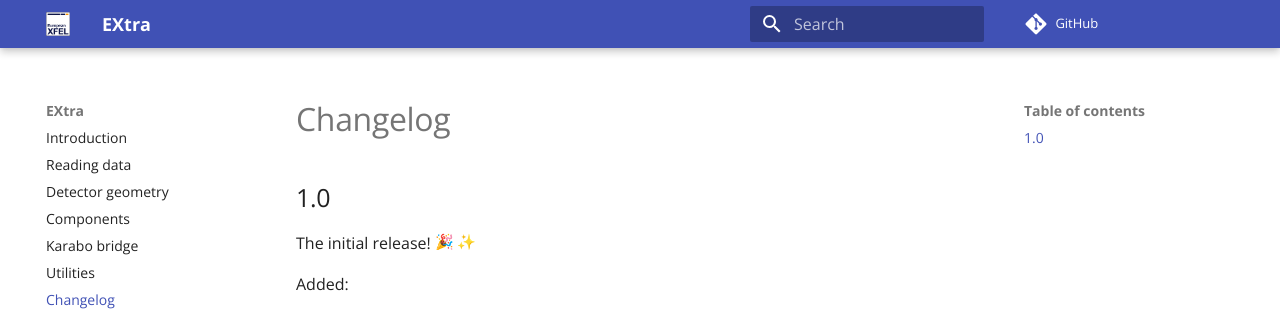
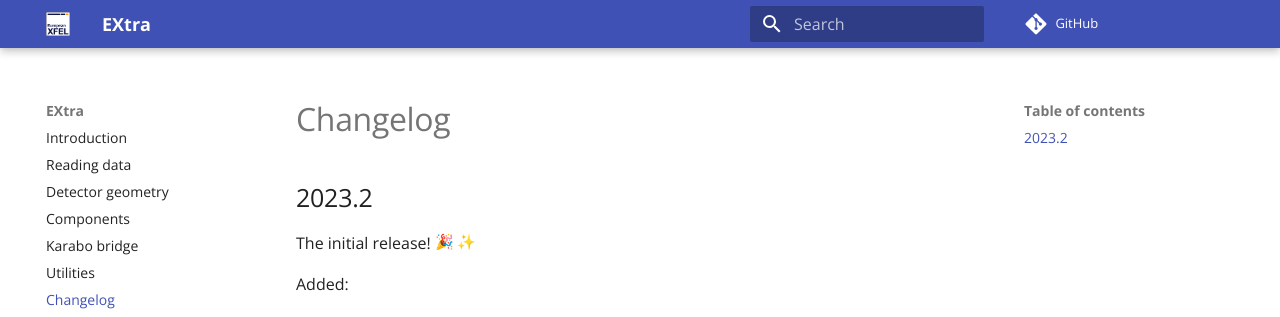
Before and after one commit to European-XFEL/EXtra, an MkDocs documentation site: the page built from docs/changelog.md, in a window 1280 px wide. Shown: the top 317 px of the page. Built offline with MkDocs 1.6.1 and Material for MkDocs 9.7.7, drawn with Linux system fonts in a browser that asks for light colours; emoji names are drawn with the system emoji font; comment, search, counter and statistics services are not loaded.

```diff
--- a/docs/changelog.md
+++ b/docs/changelog.md
@@ -2,7 +2,7 @@
 
 # Changelog
 
-## 1.0
+## 2023.2
 The initial release! :tada: :sparkles:
 
 Added:
--- a/pyproject.toml
+++ b/pyproject.toml
@@ -6,7 +6,7 @@ build-backend = "setuptools.build_meta"
 version = { attr = "get_version.version" }
 
 [project]
-name = "EXtra"
+name = "euxfel-EXtra"
 dynamic = ["version"]
 description = "European XFEL toolkit for research and analysis"
 authors = [{name = "European XFEL", email = "da@xfel.eu"}]
```
